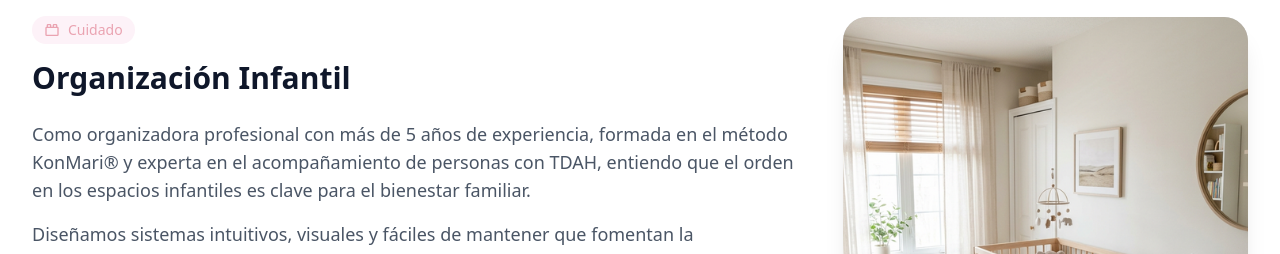
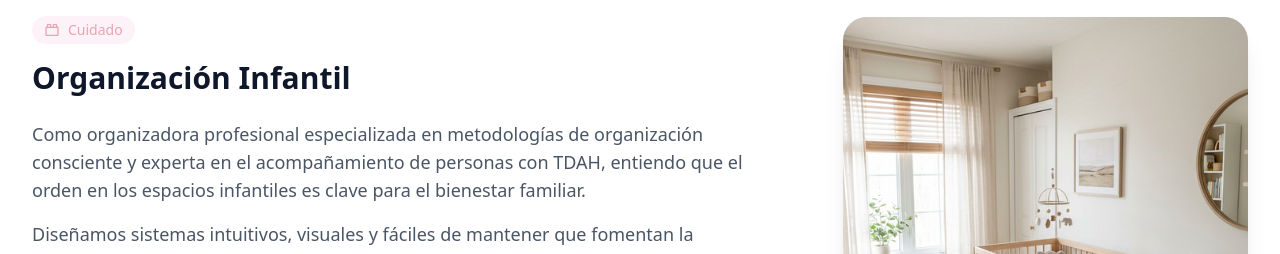
Before and after one commit to cruizbqa/ordenizate-bcn-web, a Next.js app: page /servicios in a window 1280 px wide. Shown: the part 3480-3734 px from the top of the page. Built offline with nearby package versions, Linux system fonts and the light colour scheme.

Commit message:
feat improve text

```diff
--- a/app/servicios/page.tsx
+++ b/app/servicios/page.tsx
@@ -243,7 +243,7 @@ export default function ServicesPage() {
                             <h2 className="text-3xl font-serif font-bold text-charcoal-900 mb-6">Organización Infantil</h2>
                             <div className="text-gray-600 mb-6 text-lg space-y-4">
                                 <p>
-                                    Como organizadora profesional con más de 5 años de experiencia, formada en el método KonMari® y experta en el acompañamiento de personas con TDAH, entiendo que el orden en los espacios infantiles es clave para el bienestar familiar.
+                                    Como organizadora profesional especializada en metodologías de organización consciente y experta en el acompañamiento de personas con TDAH, entiendo que el orden en los espacios infantiles es clave para el bienestar familiar.
                                 </p>
                                 <p className="text-gray-600 mb-6 text-lg space-y-4">
                                     Diseñamos sistemas intuitivos, visuales y fáciles de mantener que fomentan la autonomía, reducen la sobreestimulación y se adaptan al ritmo de cada niño, aportando calma y estructura al hogar.
@@ -267,7 +267,7 @@ export default function ServicesPage() {
                         <div className="relative w-full md:w-1/3 aspect-[4/5] bg-sand-200 rounded-3xl overflow-hidden shadow-xl">
                             <NextImage
                                 src={`${SITE_CONFIG.basePath}/images/service-baby-organized.png`}
-                                alt="Habitación infantil con sistema de organización KonMari y TDAH-friendly"
+                                alt="Habitación infantil con sistema de organización consciente y adaptado a niños"
                                 fill
                                 className="object-cover"
                             />
```
